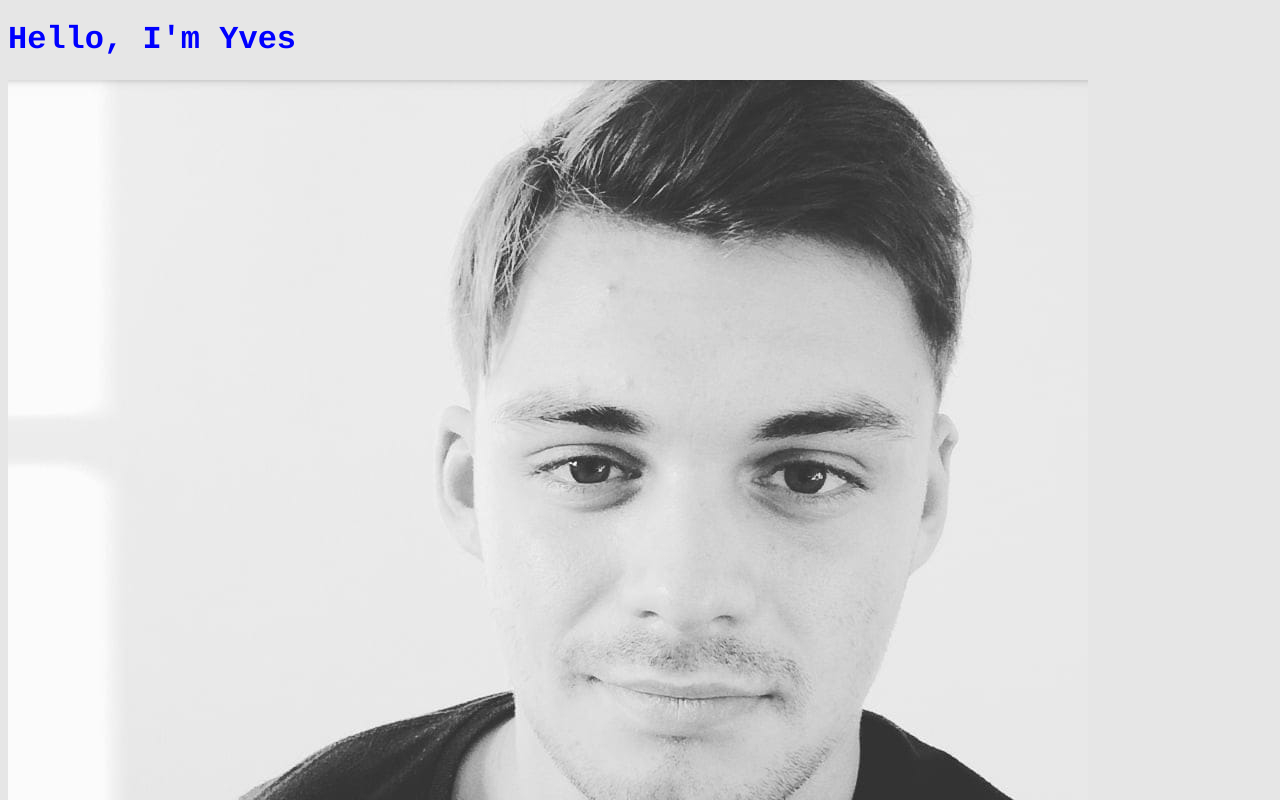
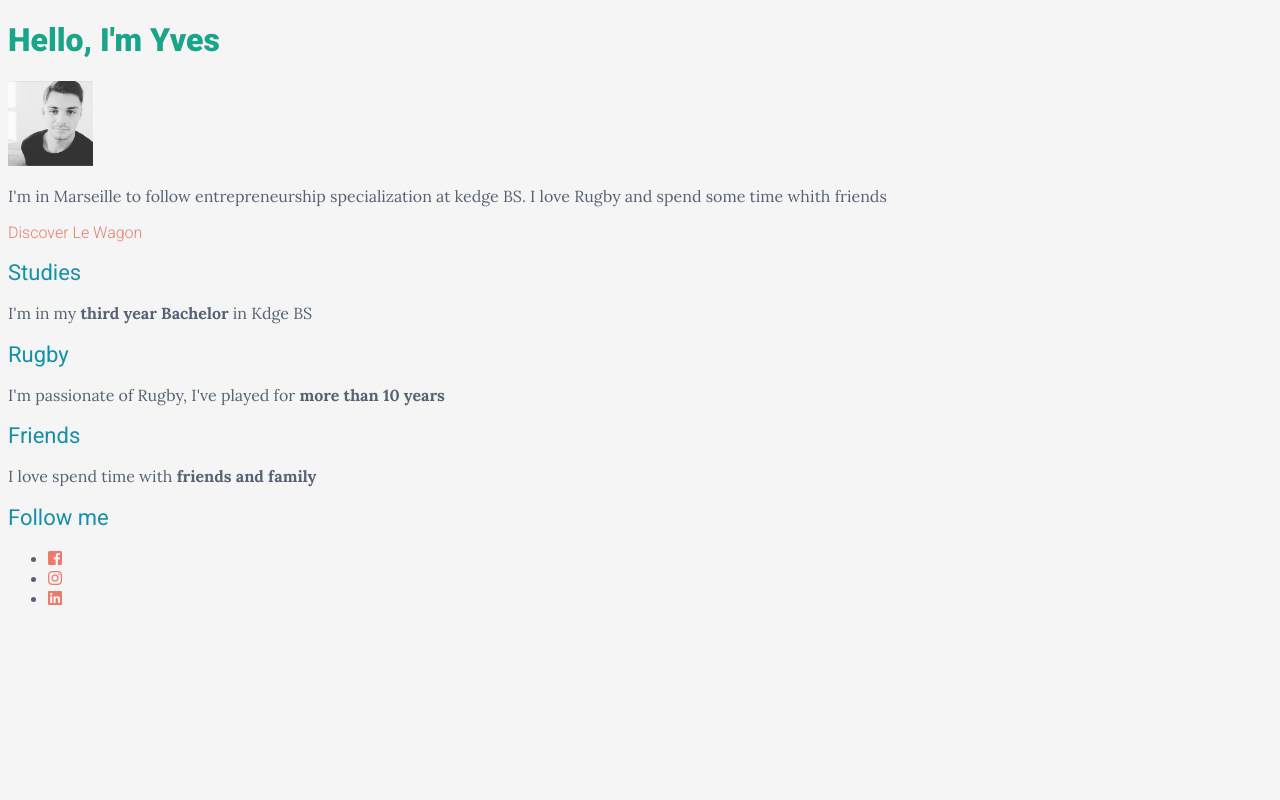
Before and after one commit to Yveschavigny/my-project, a plain HTML site: page index.html in a window 1280 px wide. Shown: the top 800 px of the page. Drawn offline with Linux system fonts and the light colour scheme.

Commit message:
Finalising profile

```diff
--- a/Style.css
+++ b/Style.css
@@ -1,32 +1,69 @@
 /* Colors and fonts */
 
 body {
-    background: rgb(230, 230, 230);
-    color: rgb(38, 38, 38);
-    font-family: helvetica;
+    background: #F5F5F5;
+    color: #566274;
+    font-family: 'Lora', serif;
     font-size: 16px;
+    font-weight: lighter;
 }
 
 h1, h2 {
-    font-family: courier;
+    font-family: 'Roboto', sans-serif;
+    font-weight: bold ;
+
 }
 
 h1 {
-	color: blue;
+	color: #18A58A;
 	font-size: 32px;
+	font-weight: 900
 }
 
 h2 {
-	color: rgb(100, 100, 100);
-    font-size: 24px;
-    font-weight: lighter;
+	color: #1590AC;
+    font-size: 22px;
+    font-weight: 400;
 }
 
 a {
 text-decoration: none;
-color: blue;
+color: #EE796C;
+font-weight: 300 ;
+font-family: 'Roboto', sans-serif;
+font-size: 16px;
 }
 
 a:hover {
-color: orange
+color: #19A785;
 }
+
+
+/* Custom design with class */
+
+.container {
+ width: 700px
+ margin: 40px auto;
+}
+
+.card-white {}
+ background-color:white;
+ padding: 40px;
+ box-shadow: 0px 10px 30px rgba(0,0,0,0.1)
+ border-raduis: 4px;
+ margin: 20px 0px
+ text-align: center
+ }
+
+ .img-circle {
+border-radius: 50%
+
+ }
+
+.btn_blue {
+background-color: #EE796C
+color: white;
+padding: 15px 20px
+border-radius: 4px;
+
+}
--- a/index.html
+++ b/index.html
@@ -5,45 +5,49 @@
  <head>
 	<title>My profile</title>
 	<meta charset="utf-8">
+	<link href="https://fonts.googleapis.com/css?family=Lora:400,700|Roboto:300,400,700,900" rel="stylesheet">
 	<link rel="stylesheet" type="text/css" href="Style.css">
 	<link rel="stylesheet" href="https://use.fontawesome.com/releases/v5.4.1/css/all.css" integrity="sha384-5sAR7xN1Nv6T6+dT2mhtzEpVJvfS3NScPQTrOxhwjIuvcA67KV2R5Jz6kr4abQsz" crossorigin="anonymous">
  </head>
 
  <body>
 
+    <div class="container">
+	 <div class="card-white">
          <h1>Hello, I'm Yves</h1>
-	<img src="images/Profile.jpg" <width="10px" alt="Yves Chavigny">
+	     <img  src="images/profile.jpg" class="img-circle" width="85px" alt="Yves Chavigny">
 	     <p>
-	I'm in Marseille to follow entrepreneurship specialization at kedge BS. I love Rugby and spend some time whith friends</p>
-
-	<a href="">Discover Le Wagon</a>
-
-
+	     I'm in Marseille to follow entrepreneurship specialization at kedge BS. I love Rugby and spend some time whith  friends
+         </p>
+	     <a href="#" class="btn-blue" >Discover Le Wagon</a>
+     </div>
+     <div class="card-white">
          <h2>Studies</h2>
 	      <p>I'm in my <strong>third year Bachelor</strong> in Kdge BS </p>
-
+     </div>
+     <div class="card-white">
 	     <h2>Rugby</h2>
 	      <p>I'm passionate of Rugby, I've played for <strong>more than 10 years </strong> </p>
-
+     </div>
+	 <div class="card-white">
          <h2>Friends</h2>
 	      <p>I love spend time with <strong>friends and family </strong>        </p>
-
+     </div>
+     <div class="card-white">
 	     <h2>Follow me</h2>
-<ul>
+         <ul class="list-inline">
 	      <li>
 	      <a href="https://www.facebook.com/yves.chavigny.9" target="_blank" ><i class="fab fa-facebook-square"></i></a>
 	      </li>
-
 	      <li>
 	      <a href="https://www.instagram.com/yves.ch/" target="_blank" ><i class="fab fa-instagram"></i></a>
 	      </li>
-
 	      <li>
 	      <a href="https://www.linkedin.com/in/yves-chavigny-b637a9129/" target="_blank" ><i class="fab fa-linkedin"></i></a>
           </li>
-
          </ul>
+     </div>
+    </div>
 
  </body>
-
 </html>
```
Also changed, not shown: 2 other files. Lines whose indentation alone changed are shown as unchanged.
